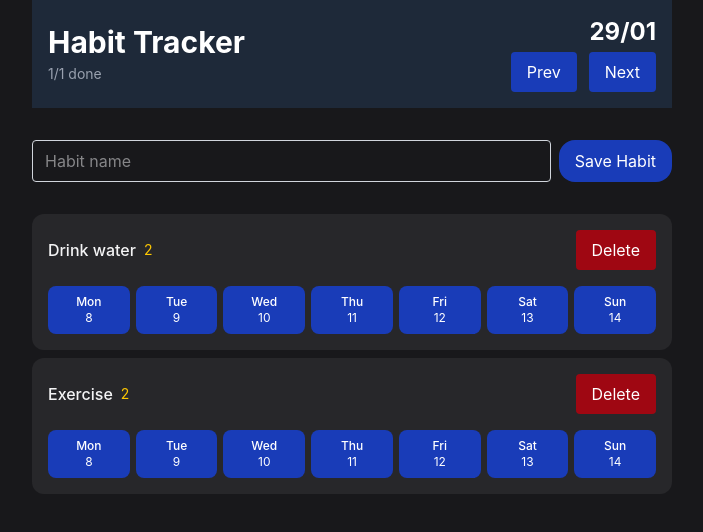
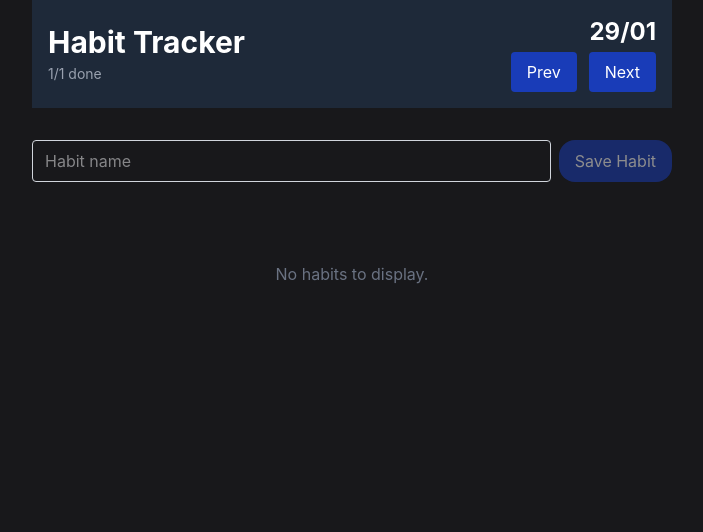
Before and after one commit to Emir2001Mehinbasic/HabitTracker_react_Ts, a React (Vite) app: page / in a window 1280 px wide. Shown: the top 532 px of the page, without its empty margins (288-991 px from the left). Built offline with nearby package versions, Linux system fonts and the light colour scheme.

Commit message:
Fixed delete and day of the week buttons by adding disable button for days that didnt yet come

```diff
--- a/src/App.tsx
+++ b/src/App.tsx
@@ -1,13 +1,23 @@
 import { Header } from "./components/header";
 import { HabitForm } from "./components/form";
 import { HabitList } from "./components/habitList";
+import { useState } from "react";
+import type { Habit } from "./components/habitItem";
 
 export default function App() {
+  const [habits, setHabits] = useState<Habit[]>([]);
+  const addHabit = (name: string) => {
+    setHabits((prev) => [...prev, { id: Date.now(), name }]);
+  }
+
+  const deleteHabit = (id: number) => {
+    setHabits((prev) => prev.filter((habit) => habit.id !== id));
+  }
   return (
     <div className="max-w-2xl mx-auto px-4 flex flex-col gap-4">
       <Header />
-      <HabitForm />
-      <HabitList />
+      <HabitForm onAddHabit={addHabit} />
+      <HabitList habits={habits} deleteHabit={deleteHabit} />
     </div>
   )
 }
--- a/src/components/form.tsx
+++ b/src/components/form.tsx
@@ -1,14 +1,33 @@
-import {Button} from './button';
+import { useState, type FormEvent } from 'react';
+import { Button } from './button';
 
-export const HabitForm = () => {
+
+type HabitFormProps = {
+  onAddHabit: (name: string) => void;
+};
+
+export const HabitForm = ({ onAddHabit }: HabitFormProps) => {
+  const [name, setName] = useState("");
+
+  const handleSubmit = (e: FormEvent<HTMLFormElement>) => {
+    e.preventDefault();
+     if(!name.trim()) return;
+     onAddHabit(name);
+     setName("");
+    }
+
   return (
-    <form className="flex  gap-2 mt-4 w-full">
+    <form className="flex  gap-2 mt-4 w-full" onSubmit={handleSubmit}>
       <input
         type="text"
         placeholder="Habit name"
         className="flex-1 border border-gray-300 rounded px-3 py-2 focus:outline-none focus:ring-2 focus:ring-blue-500"
+        value={name}
+        onChange={(e) => setName(e.target.value)}
       />
-      <Button className="rounded-2xl">Save Habit</Button>
+      <Button disabled={!name.trim()} className="rounded-2xl">
+        Save Habit
+      </Button>
     </form>
   );
 };
--- a/src/components/habitItem.tsx
+++ b/src/components/habitItem.tsx
@@ -1,18 +1,23 @@
 import { Button } from "./button";
-import { startOfWeek, endOfWeek, eachDayOfInterval, format } from "date-fns";
+import { startOfWeek, endOfWeek, eachDayOfInterval, format, endOfDay } from "date-fns";
+
+
+export type Habit = {
+  id: number;
+  name: string;
+};
 
 export type HabitItemProps = {
-  habit: {
-    id: number;
-    name: string;
-  };
+  habit: Habit;
+  deleteHabit: (id: number) => void;
 };
 
-export const HabitItem = ({ habit }: HabitItemProps) => {
+export const HabitItem = ({ habit, deleteHabit }: HabitItemProps) => {
   const visibleDates = eachDayOfInterval({
     start: startOfWeek(new Date(), { weekStartsOn: 1 }),
     end: endOfWeek(new Date(), { weekStartsOn: 1 }),
   });
+  const todayEnd = endOfDay(new Date());
   return (
     <div className="rounded-xl bg-zinc-800 p-4 ">
       <div className="flex items-center justify-between mb-4">
@@ -20,13 +25,17 @@ export const HabitItem = ({ habit }: HabitItemProps) => {
           <span className="font-medium">{habit.name}</span>
           <span className="text-sm text-yellow-400">2</span>
         </div>
-        <Button variant="danger">
+        <Button variant="danger" onClick={() => deleteHabit(habit.id)}>
           Delete
         </Button>
       </div>
       <div className="flex gap-1.5">
         {visibleDates.map((date) => (
-          <Button className="flex flex-col flex-1 items-center gap-0.3 rounded-lg text-xs" key={date.toISOString()}>
+          <Button
+            key={date.toISOString()}
+            disabled={date > todayEnd}
+            className="flex flex-col flex-1 items-center gap-0.3 rounded-lg text-xs"
+          >
             <span className="font-medium">{format(date, "EEE")}</span>
             <span>{format(date, "d")}</span>
           </Button>
--- a/src/components/habitList.tsx
+++ b/src/components/habitList.tsx
@@ -1,13 +1,19 @@
 import { HabitItem } from "./habitItem";
+import type { Habit } from "./habitItem";
 
-export const HabitList = () => {
-  const habits = [{ id: 1, name: "Drink water" }, { id: 2, name: "Exercise" }];
+type HabitListProps = {
+  habits: Habit[]
+  deleteHabit: (id: number) => void;
+};
+
+export const HabitList = ({habits, deleteHabit} : HabitListProps) => {
+
 
   if (habits.length === 0) {
     return (<p className="text-center text-gray-500 mt-4 py-12">No habits to display.</p>);
   }
   return (<div className="flex flex-col gap-2 mt-4">
-    {habits.map((habit) => (<HabitItem key={habit.id} habit={habit} />))}
+    {habits.map((habit) => (<HabitItem key={habit.id} habit={habit} deleteHabit={deleteHabit} />))}
   </div>
 
 
```
